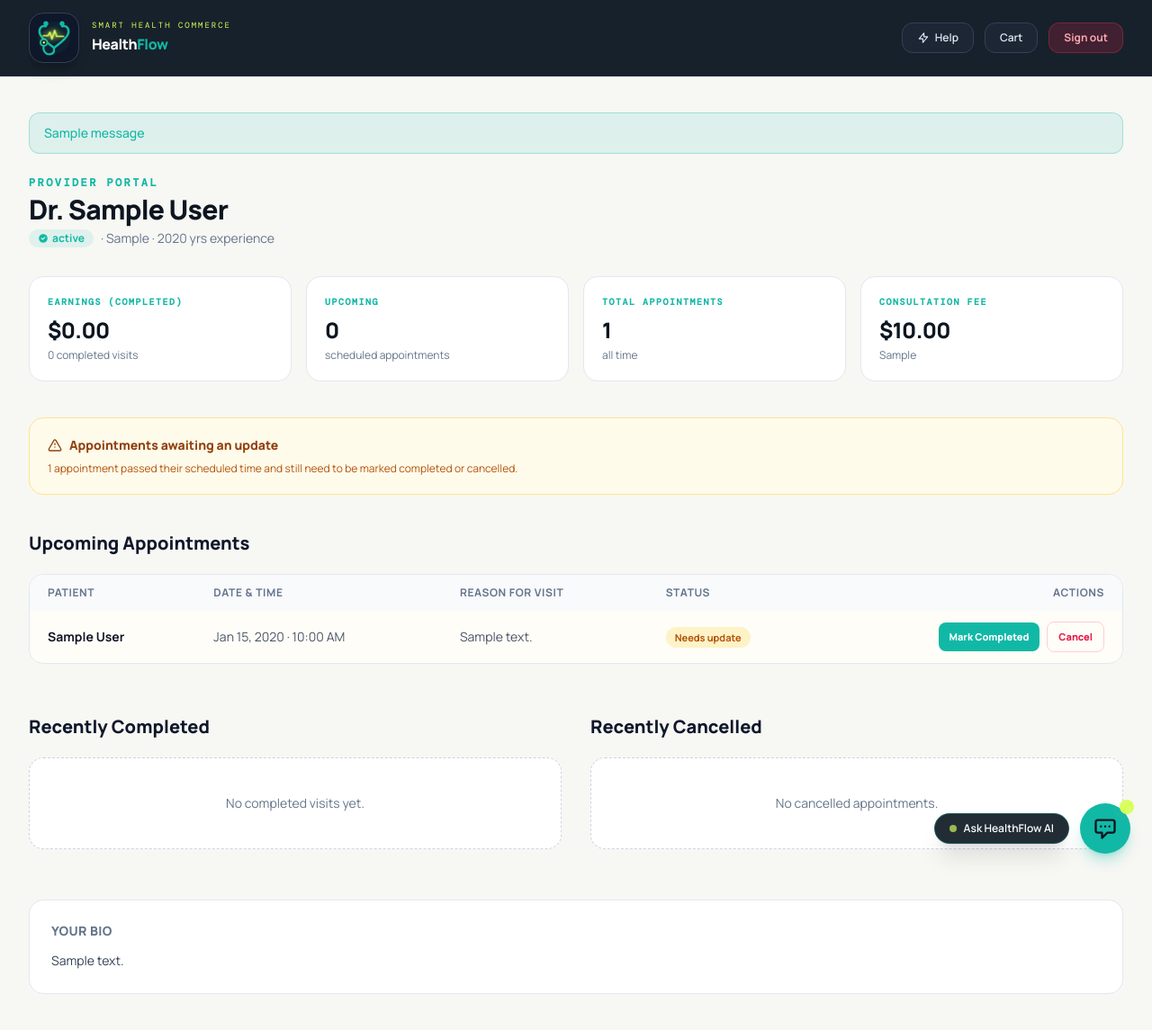
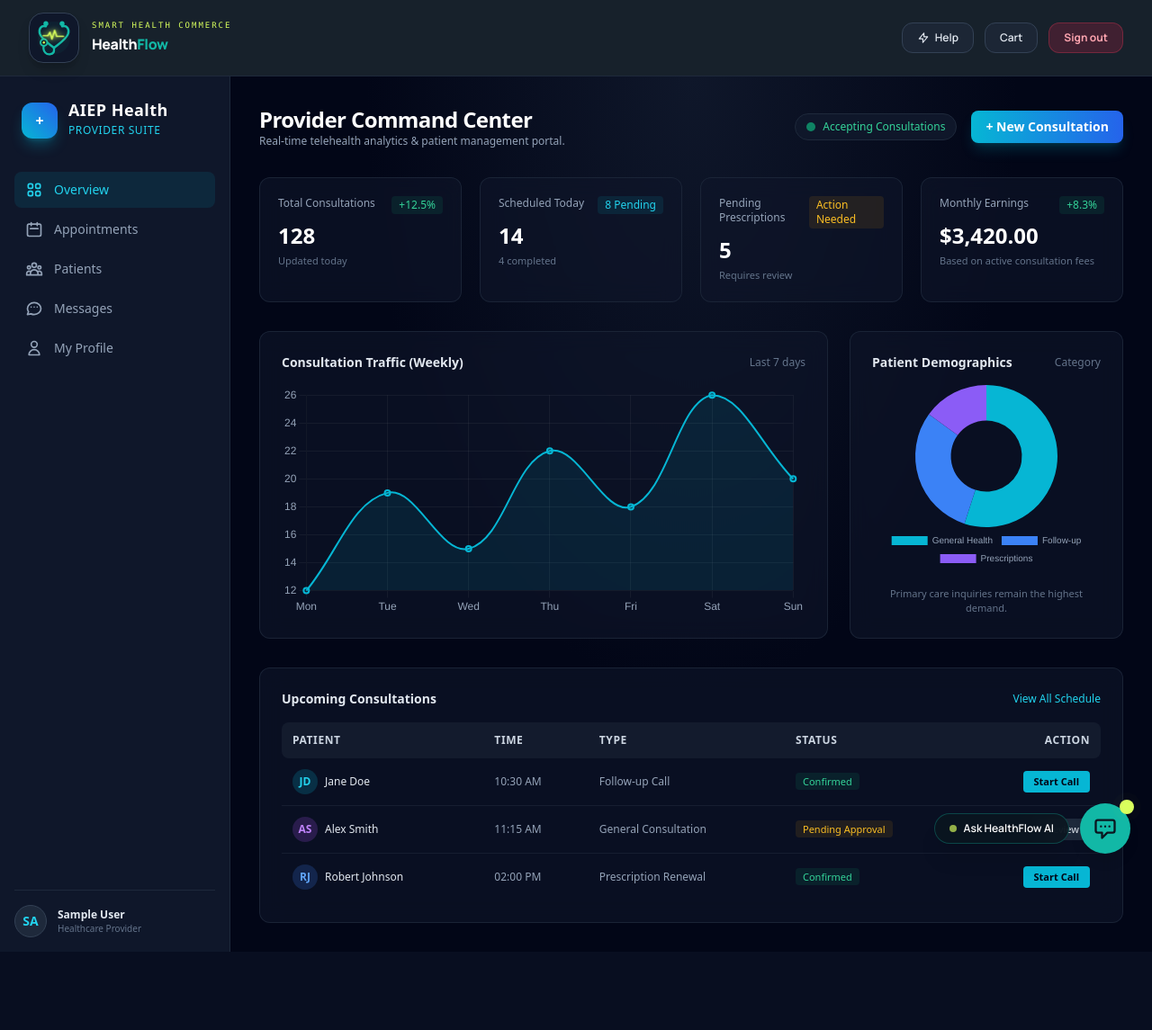
Before and after one commit to Rub-Shefa/AIEP, a Django app: page /provider-dashboard/ in a window 1280 px wide. Shown: the whole page at 90% size. After the commit the page ends 1058 px from the top, so only its background shows below. Run offline with Django 5.2, Linux system fonts and the light colour scheme; a user stored in the database is signed in; tables that the repository leaves empty hold one stand-in row (values such as "Sample post"); one stand-in notice (Sample message) is shown; some libraries are stand-ins or nearby versions.

Commit message:
Update provider_dashboard.html

```diff
--- a/accounts/templates/accounts/provider_dashboard.html
+++ b/accounts/templates/accounts/provider_dashboard.html
@@ -1,209 +1,263 @@
-{% extends "accounts/base.html" %}
+{% extends 'accounts/base.html' %}
 
-{% block title %}Provider Portal · HealthFlow{% endblock %}
+{% block title %}Healthcare Provider Portal{% endblock %}
 
 {% block content %}
-<main class="mx-auto max-w-7xl px-5 py-10 sm:px-8">
+<!-- Include Tailwind CSS & Chart.js -->
+<script src="https://cdn.tailwindcss.com"></script>
+<script src="https://cdn.jsdelivr.net/npm/chart.js"></script>
 
-  {% if messages %}
-    <div class="mb-6 space-y-2">
-      {% for message in messages %}
-        <div class="rounded-xl border px-4 py-3 text-sm font-medium
-          {% if message.tags == 'error' %} border-rose-200 bg-rose-50 text-rose-700
-          {% elif message.tags == 'success' %} border-teal/30 bg-teal/10 text-teal
-          {% elif message.tags == 'warning' %} border-amber-200 bg-amber-50 text-amber-700
-          {% else %} border-slate-200 bg-slate-50 text-slate-600 {% endif %}">
-          {{ message }}
+<div class="flex h-screen bg-slate-950 text-slate-100 font-sans overflow-hidden">
+
+  <!-- SIDEBAR NAVIGATION -->
+  <aside class="w-64 bg-slate-900 border-r border-slate-800 flex flex-col justify-between p-4 shrink-0">
+    <div>
+      <!-- Brand Logo -->
+      <div class="flex items-center gap-3 px-2 py-3 mb-6">
+        <div class="w-10 h-10 rounded-xl bg-gradient-to-tr from-cyan-500 to-blue-600 flex items-center justify-center font-bold text-white shadow-lg shadow-cyan-500/30">
+          +
         </div>
-      {% endfor %}
-    </div>
-  {% endif %}
-
-  <!-- Header -->
-  <div class="mb-8 flex flex-wrap items-center justify-between gap-4">
         <div>
-      <p class="font-mono text-xs font-semibold uppercase tracking-[0.2em] text-teal">Provider Portal</p>
-      <h1 class="mt-1 text-3xl font-extrabold tracking-tight text-ink">
-        Dr. {{ user.get_full_name|default:user.username }}
-      </h1>
-      <p class="mt-1 flex items-center gap-2 text-sm text-slate-500">
-        <span class="inline-flex items-center gap-1 rounded-full bg-teal/10 px-2.5 py-0.5 text-xs font-bold text-teal">
-          <svg class="h-3 w-3" fill="currentColor" viewBox="0 0 20 20"><path fill-rule="evenodd" d="M10 18a8 8 0 100-16 8 8 0 000 16zm3.707-9.293a1 1 0 00-1.414-1.414L9 10.586 7.707 9.293a1 1 0 00-1.414 1.414l2 2a1 1 0 001.414 0l4-4z" clip-rule="evenodd"/></svg>
-          {{ provider_profile.credential_status }}
-        </span>
-        · {{ provider_profile.specialty }} · {{ provider_profile.experience_years }} yr{{ provider_profile.experience_years|pluralize }} experience
-      </p>
+          <h2 class="font-bold text-lg leading-none text-white tracking-wide">AIEP Health</h2>
+          <span class="text-xs text-cyan-400 font-medium tracking-wider uppercase">Provider Suite</span>
         </div>
       </div>
 
-  <!-- Top-line stats -->
-  <div class="mb-10 grid grid-cols-2 gap-4 md:grid-cols-4">
-    <div class="rounded-2xl border border-slate-200 bg-white p-5">
-      <p class="font-mono text-[10px] font-bold uppercase tracking-[0.15em] text-teal">Earnings (Completed)</p>
-      <p class="mt-2 text-2xl font-extrabold tracking-tight text-ink">${{ total_earnings|floatformat:2 }}</p>
-      <p class="mt-1 text-xs text-slate-500">{{ completed_count }} completed visit{{ completed_count|pluralize }}</p>
+      <!-- Navigation Links -->
+      <nav class="space-y-1">
+        <a href="{% url 'provider_dashboard' %}" class="flex items-center gap-3 px-3 py-2.5 rounded-lg bg-cyan-500/10 text-cyan-400 font-medium text-sm transition">
+          <svg class="w-5 h-5" fill="none" stroke="currentColor" viewBox="0 0 24 24"><path stroke-linecap="round" stroke-linejoin="round" stroke-width="2" d="M4 6a2 2 0 012-2h2a2 2 0 012 2v2a2 2 0 01-2 2H6a2 2 0 01-2-2V6zM14 6a2 2 0 012-2h2a2 2 0 012 2v2a2 2 0 01-2 2h-2a2 2 0 01-2-2V6zM4 16a2 2 0 012-2h2a2 2 0 012 2v2a2 2 0 01-2 2H6a2 2 0 01-2-2v-2zM14 16a2 2 0 012-2h2a2 2 0 012 2v2a2 2 0 01-2 2h-2a2 2 0 01-2-2v-2z"/></svg>
+          Overview
+        </a>
+        <a href="#appointments" class="flex items-center gap-3 px-3 py-2.5 rounded-lg text-slate-400 hover:bg-slate-800 hover:text-slate-200 text-sm transition">
+          <svg class="w-5 h-5" fill="none" stroke="currentColor" viewBox="0 0 24 24"><path stroke-linecap="round" stroke-linejoin="round" stroke-width="2" d="M8 7V3m8 4V3m-9 8h10M5 21h14a2 2 0 002-2V7a2 2 0 00-2-2H5a2 2 0 00-2 2v12a2 2 0 002 2z"/></svg>
+          Appointments
+        </a>
+        <a href="#patients" class="flex items-center gap-3 px-3 py-2.5 rounded-lg text-slate-400 hover:bg-slate-800 hover:text-slate-200 text-sm transition">
+          <svg class="w-5 h-5" fill="none" stroke="currentColor" viewBox="0 0 24 24"><path stroke-linecap="round" stroke-linejoin="round" stroke-width="2" d="M17 20h5v-2a3 3 0 00-5.356-1.857M17 20H7m10 0v-2c0-.656-.126-1.283-.356-1.857M7 20H2v-2a3 3 0 015.356-1.857M7 20v-2c0-.656.126-1.283.356-1.857m0 0a5.002 5.002 0 019.288 0M15 7a3 3 0 11-6 0 3 3 0 016 0zm6 3a2 2 0 11-4 0 2 2 0 014 0zM7 10a2 2 0 11-4 0 2 2 0 014 0z"/></svg>
+          Patients
+        </a>
+        <a href="#messages" class="flex items-center gap-3 px-3 py-2.5 rounded-lg text-slate-400 hover:bg-slate-800 hover:text-slate-200 text-sm transition">
+          <svg class="w-5 h-5" fill="none" stroke="currentColor" viewBox="0 0 24 24"><path stroke-linecap="round" stroke-linejoin="round" stroke-width="2" d="M8 10h.01M12 10h.01M16 10h.01M21 12c0 4.418-4.03 8-9 8a9.863 9.863 0 01-4.255-.949L3 20l1.395-3.72C3.512 15.042 3 13.574 3 12c0-4.418 4.03-8 9-8s9 3.582 9 8z"/></svg>
+          Messages
+        </a>
+        <a href="#profile" class="flex items-center gap-3 px-3 py-2.5 rounded-lg text-slate-400 hover:bg-slate-800 hover:text-slate-200 text-sm transition">
+          <svg class="w-5 h-5" fill="none" stroke="currentColor" viewBox="0 0 24 24"><path stroke-linecap="round" stroke-linejoin="round" stroke-width="2" d="M16 7a4 4 0 11-8 0 4 4 0 018 0zM12 14a7 7 0 00-7 7h14a7 7 0 00-7-7z"/></svg>
+          My Profile
+        </a>
+      </nav>
     </div>
-    <div class="rounded-2xl border border-slate-200 bg-white p-5">
-      <p class="font-mono text-[10px] font-bold uppercase tracking-[0.15em] text-teal">Upcoming</p>
-      <p class="mt-2 text-2xl font-extrabold tracking-tight text-ink">{{ upcoming_count }}</p>
-      <p class="mt-1 text-xs text-slate-500">scheduled appointment{{ upcoming_count|pluralize }}</p>
+
+    <!-- Provider Profile Footer Info -->
+    <div class="border-t border-slate-800 pt-4 flex items-center justify-between">
+      <div class="flex items-center gap-3 overflow-hidden">
+        <div class="w-9 h-9 rounded-full bg-slate-800 border border-slate-700 flex items-center justify-center font-semibold text-sm text-cyan-400 shrink-0">
+          {{ user.username|slice:":2"|upper }}
         </div>
-    <div class="rounded-2xl border border-slate-200 bg-white p-5">
-      <p class="font-mono text-[10px] font-bold uppercase tracking-[0.15em] text-teal">Total Appointments</p>
-      <p class="mt-2 text-2xl font-extrabold tracking-tight text-ink">{{ total_appointments }}</p>
-      <p class="mt-1 text-xs text-slate-500">all time</p>
+        <div class="truncate">
+          <p class="text-xs font-semibold text-slate-200 truncate">{{ user.get_full_name|default:user.username }}</p>
+          <p class="text-[10px] text-slate-500">Healthcare Provider</p>
         </div>
-    <div class="rounded-2xl border border-slate-200 bg-white p-5">
-      <p class="font-mono text-[10px] font-bold uppercase tracking-[0.15em] text-teal">Consultation Fee</p>
-      <p class="mt-2 text-2xl font-extrabold tracking-tight text-ink">${{ provider_profile.consultation_fee }}</p>
-      <p class="mt-1 text-xs text-slate-500">{{ provider_profile.consultation_type }}</p>
+      </div>
+    </div>
+  </aside>
+
+  <!-- MAIN DASHBOARD CONTENT AREA -->
+  <main class="flex-1 overflow-y-auto p-8 bg-[radial-gradient(ellipse_at_top,_var(--tw-gradient-stops))] from-slate-900 via-slate-950 to-slate-950">
+
+    <!-- HEADER BAR -->
+    <header class="flex flex-col md:flex-row justify-between md:items-center gap-4 mb-8">
+      <div>
+        <h1 class="text-2xl font-bold text-white tracking-tight">Provider Command Center</h1>
+        <p class="text-xs text-slate-400">Real-time telehealth analytics & patient management portal.</p>
+      </div>
+
+      <div class="flex items-center gap-4">
+        <!-- Status Indicator -->
+        <div class="flex items-center gap-2 bg-slate-900 border border-slate-800 px-3 py-1.5 rounded-full">
+          <span class="w-2.5 h-2.5 rounded-full bg-emerald-500 animate-pulse"></span>
+          <span class="text-xs text-emerald-400 font-medium">Accepting Consultations</span>
+        </div>
+        <button class="bg-gradient-to-r from-cyan-500 to-blue-600 hover:from-cyan-400 hover:to-blue-500 text-white font-semibold px-4 py-2 rounded-lg text-sm transition shadow-lg shadow-cyan-500/20">
+          + New Consultation
+        </button>
+      </div>
+    </header>
+
+    <!-- METRIC SUMMARY CARDS -->
+    <div class="grid grid-cols-1 md:grid-cols-4 gap-5 mb-8">
+      <div class="bg-slate-900/60 border border-slate-800/80 rounded-xl p-5 backdrop-blur-md">
+        <div class="flex justify-between items-start mb-2">
+          <span class="text-xs font-medium text-slate-400">Total Consultations</span>
+          <span class="text-xs text-emerald-400 bg-emerald-500/10 px-2 py-0.5 rounded font-medium">+12.5%</span>
+        </div>
+        <h3 class="text-2xl font-bold text-white mb-1">128</h3>
+        <p class="text-[11px] text-slate-500">Updated today</p>
+      </div>
+
+      <div class="bg-slate-900/60 border border-slate-800/80 rounded-xl p-5 backdrop-blur-md">
+        <div class="flex justify-between items-start mb-2">
+          <span class="text-xs font-medium text-slate-400">Scheduled Today</span>
+          <span class="text-xs text-cyan-400 bg-cyan-500/10 px-2 py-0.5 rounded font-medium">8 Pending</span>
+        </div>
+        <h3 class="text-2xl font-bold text-white mb-1">14</h3>
+        <p class="text-[11px] text-slate-500">4 completed</p>
+      </div>
+
+      <div class="bg-slate-900/60 border border-slate-800/80 rounded-xl p-5 backdrop-blur-md">
+        <div class="flex justify-between items-start mb-2">
+          <span class="text-xs font-medium text-slate-400">Pending Prescriptions</span>
+          <span class="text-xs text-amber-400 bg-amber-500/10 px-2 py-0.5 rounded font-medium">Action Needed</span>
+        </div>
+        <h3 class="text-2xl font-bold text-white mb-1">5</h3>
+        <p class="text-[11px] text-slate-500">Requires review</p>
+      </div>
+
+      <div class="bg-slate-900/60 border border-slate-800/80 rounded-xl p-5 backdrop-blur-md">
+        <div class="flex justify-between items-start mb-2">
+          <span class="text-xs font-medium text-slate-400">Monthly Earnings</span>
+          <span class="text-xs text-emerald-400 bg-emerald-500/10 px-2 py-0.5 rounded font-medium">+8.3%</span>
+        </div>
+        <h3 class="text-2xl font-bold text-white mb-1">$3,420.00</h3>
+        <p class="text-[11px] text-slate-500">Based on active consultation fees</p>
       </div>
     </div>
 
-  <!-- Past-due alert -->
-  {% if past_due_appointments %}
-    <div class="mb-10 rounded-2xl border border-amber-200 bg-amber-50 p-5">
-      <p class="mb-2 flex items-center gap-2 text-sm font-extrabold text-amber-800">
-        <svg class="h-4 w-4" fill="none" stroke="currentColor" viewBox="0 0 24 24"><path stroke-linecap="round" stroke-linejoin="round" stroke-width="2" d="M12 9v2m0 4h.01M10.29 3.86l-8.18 14.18A2 2 0 003.82 21h16.36a2 2 0 001.71-3l-8.18-14.14a2 2 0 00-3.42 0z"/></svg>
-        Appointments awaiting an update
-      </p>
-      <p class="text-xs text-amber-700">
-        {{ past_due_appointments|length }} appointment{{ past_due_appointments|pluralize }} passed their scheduled time and still need to be marked completed or cancelled.
-      </p>
+    <!-- GRAPH SECTION -->
+    <div class="grid grid-cols-1 lg:grid-cols-3 gap-6 mb-8">
+      <!-- Area Line Chart -->
+      <div class="lg:col-span-2 bg-slate-900/60 border border-slate-800/80 rounded-xl p-6 backdrop-blur-md">
+        <div class="flex justify-between items-center mb-4">
+          <h3 class="font-semibold text-slate-200 text-sm">Consultation Traffic (Weekly)</h3>
+          <span class="text-xs text-slate-500">Last 7 days</span>
         </div>
-  {% endif %}
+        <div class="h-64">
+          <canvas id="trafficChart"></canvas>
+        </div>
+      </div>
 
-  <!-- Upcoming Appointments -->
-  <section class="mb-14">
-    <h2 class="mb-5 text-xl font-extrabold text-slate-900">Upcoming Appointments</h2>
+      <!-- Donut Chart -->
+      <div class="bg-slate-900/60 border border-slate-800/80 rounded-xl p-6 backdrop-blur-md flex flex-col justify-between">
+        <div class="flex justify-between items-center mb-2">
+          <h3 class="font-semibold text-slate-200 text-sm">Patient Demographics</h3>
+          <span class="text-xs text-slate-500">Category</span>
+        </div>
+        <div class="h-52 relative flex items-center justify-center">
+          <canvas id="categoryChart"></canvas>
+        </div>
+        <p class="text-[11px] text-slate-500 text-center mt-2">Primary care inquiries remain the highest demand.</p>
+      </div>
+    </div>
 
-    {% if upcoming_appointments or past_due_appointments %}
-      <div class="overflow-x-auto rounded-2xl border border-slate-200 bg-white">
-        <table class="w-full text-left text-sm">
-          <thead class="bg-slate-50 text-xs uppercase tracking-wider text-slate-500">
+    <!-- SCHEDULED APPOINTMENTS TABLE -->
+    <div class="bg-slate-900/60 border border-slate-800/80 rounded-xl p-6 backdrop-blur-md">
+      <div class="flex justify-between items-center mb-4">
+        <h3 class="font-semibold text-slate-200 text-sm">Upcoming Consultations</h3>
+        <a href="#" class="text-xs text-cyan-400 hover:underline">View All Schedule</a>
+      </div>
+
+      <div class="overflow-x-auto">
+        <table class="w-full text-left text-xs text-slate-400">
+          <thead class="bg-slate-800/50 text-slate-300 font-semibold uppercase tracking-wider">
             <tr>
-              <th class="px-5 py-3 font-bold">Patient</th>
-              <th class="px-5 py-3 font-bold">Date &amp; Time</th>
-              <th class="px-5 py-3 font-bold">Reason for Visit</th>
-              <th class="px-5 py-3 font-bold">Status</th>
-              <th class="px-5 py-3 font-bold text-right">Actions</th>
+              <th class="p-3 rounded-l-lg">Patient</th>
+              <th class="p-3">Time</th>
+              <th class="p-3">Type</th>
+              <th class="p-3">Status</th>
+              <th class="p-3 text-right rounded-r-lg">Action</th>
             </tr>
           </thead>
-          <tbody class="divide-y divide-slate-100">
-            {% for appointment in past_due_appointments %}
-              <tr class="bg-amber-50/40 hover:bg-amber-50">
-                <td class="px-5 py-3 font-bold text-slate-900">{{ appointment.customer.user.get_full_name|default:appointment.customer.user.username }}</td>
-                <td class="px-5 py-3 text-slate-600">{{ appointment.appointment_date|date:"M j, Y · g:i A" }}</td>
-                <td class="px-5 py-3 text-slate-600">{{ appointment.reason_for_visit|default:"—"|truncatechars:40 }}</td>
-                <td class="px-5 py-3">
-                  <span class="rounded-full bg-amber-100 px-2.5 py-1 text-[11px] font-bold text-amber-700">Needs update</span>
+          <tbody class="divide-y divide-slate-800/60">
+            <tr>
+              <td class="p-3 font-medium text-slate-200 flex items-center gap-2">
+                <div class="w-7 h-7 rounded-full bg-cyan-500/20 text-cyan-400 flex items-center justify-center font-bold">JD</div>
+                Jane Doe
               </td>
-                <td class="px-5 py-3">
-                  <div class="flex items-center justify-end gap-2">
-                    <form method="post">
-                      {% csrf_token %}
-                      <input type="hidden" name="appointment_id" value="{{ appointment.id }}">
-                      <input type="hidden" name="status" value="Completed">
-                      <button type="submit" class="rounded-lg bg-teal px-3 py-1.5 text-[11px] font-extrabold text-white hover:bg-ink">Mark Completed</button>
-                    </form>
-                    <form method="post">
-                      {% csrf_token %}
-                      <input type="hidden" name="appointment_id" value="{{ appointment.id }}">
-                      <input type="hidden" name="status" value="Cancelled">
-                      <button type="submit" class="rounded-lg border border-rose-200 px-3 py-1.5 text-[11px] font-extrabold text-rose-600 hover:bg-rose-50">Cancel</button>
-                    </form>
-                  </div>
+              <td class="p-3">10:30 AM</td>
+              <td class="p-3">Follow-up Call</td>
+              <td class="p-3"><span class="bg-emerald-500/10 text-emerald-400 px-2 py-0.5 rounded text-[11px]">Confirmed</span></td>
+              <td class="p-3 text-right">
+                <button class="bg-cyan-500 hover:bg-cyan-400 text-slate-950 font-bold px-3 py-1 rounded text-[11px] transition">Start Call</button>
               </td>
             </tr>
-            {% endfor %}
-            {% for appointment in upcoming_appointments %}
-              <tr class="hover:bg-slate-50/60">
-                <td class="px-5 py-3 font-bold text-slate-900">{{ appointment.customer.user.get_full_name|default:appointment.customer.user.username }}</td>
-                <td class="px-5 py-3 text-slate-600">{{ appointment.appointment_date|date:"M j, Y · g:i A" }}</td>
-                <td class="px-5 py-3 text-slate-600">{{ appointment.reason_for_visit|default:"—"|truncatechars:40 }}</td>
-                <td class="px-5 py-3">
-                  <span class="rounded-full bg-teal/10 px-2.5 py-1 text-[11px] font-bold text-teal">Scheduled</span>
+            <tr>
+              <td class="p-3 font-medium text-slate-200 flex items-center gap-2">
+                <div class="w-7 h-7 rounded-full bg-purple-500/20 text-purple-400 flex items-center justify-center font-bold">AS</div>
+                Alex Smith
               </td>
-                <td class="px-5 py-3">
-                  <div class="flex items-center justify-end gap-2">
-                    <form method="post">
-                      {% csrf_token %}
-                      <input type="hidden" name="appointment_id" value="{{ appointment.id }}">
-                      <input type="hidden" name="status" value="Completed">
-                      <button type="submit" class="rounded-lg bg-teal px-3 py-1.5 text-[11px] font-extrabold text-white hover:bg-ink">Mark Completed</button>
-                    </form>
-                    <form method="post">
-                      {% csrf_token %}
-                      <input type="hidden" name="appointment_id" value="{{ appointment.id }}">
-                      <input type="hidden" name="status" value="Cancelled">
-                      <button type="submit" class="rounded-lg border border-rose-200 px-3 py-1.5 text-[11px] font-extrabold text-rose-600 hover:bg-rose-50">Cancel</button>
-                    </form>
-                  </div>
+              <td class="p-3">11:15 AM</td>
+              <td class="p-3">General Consultation</td>
+              <td class="p-3"><span class="bg-amber-500/10 text-amber-400 px-2 py-0.5 rounded text-[11px]">Pending Approval</span></td>
+              <td class="p-3 text-right">
+                <button class="bg-slate-800 hover:bg-slate-700 text-slate-200 px-3 py-1 rounded text-[11px] transition">Review</button>
               </td>
             </tr>
-            {% endfor %}
+            <tr>
+              <td class="p-3 font-medium text-slate-200 flex items-center gap-2">
+                <div class="w-7 h-7 rounded-full bg-blue-500/20 text-blue-400 flex items-center justify-center font-bold">RJ</div>
+                Robert Johnson
+              </td>
+              <td class="p-3">02:00 PM</td>
+              <td class="p-3">Prescription Renewal</td>
+              <td class="p-3"><span class="bg-emerald-500/10 text-emerald-400 px-2 py-0.5 rounded text-[11px]">Confirmed</span></td>
+              <td class="p-3 text-right">
+                <button class="bg-cyan-500 hover:bg-cyan-400 text-slate-950 font-bold px-3 py-1 rounded text-[11px] transition">Start Call</button>
+              </td>
+            </tr>
           </tbody>
         </table>
       </div>
-    {% else %}
-      <div class="rounded-2xl border border-dashed border-slate-300 bg-white py-16 text-center">
-        <p class="text-sm text-slate-500">No upcoming appointments. Once patients book with you, they'll show up here.</p>
-      </div>
-    {% endif %}
-  </section>
-
-  <!-- Completed & Cancelled -->
-  <div class="grid grid-cols-1 gap-8 lg:grid-cols-2">
-    <section>
-      <h2 class="mb-5 text-xl font-extrabold text-slate-900">Recently Completed</h2>
-      {% if completed_appointments %}
-        <div class="space-y-3">
-          {% for appointment in completed_appointments %}
-            <div class="rounded-2xl border border-slate-200 bg-white p-4">
-              <div class="flex items-center justify-between">
-                <p class="font-bold text-slate-900">{{ appointment.customer.user.get_full_name|default:appointment.customer.user.username }}</p>
-                <span class="rounded-full bg-teal/10 px-2.5 py-1 text-[11px] font-bold text-teal">Completed</span>
-              </div>
-              <p class="mt-1 text-xs text-slate-500">{{ appointment.appointment_date|date:"M j, Y · g:i A" }}</p>
-            </div>
-          {% endfor %}
-        </div>
-      {% else %}
-        <div class="rounded-2xl border border-dashed border-slate-300 bg-white py-10 text-center">
-          <p class="text-sm text-slate-500">No completed visits yet.</p>
-        </div>
-      {% endif %}
-    </section>
-
-    <section>
-      <h2 class="mb-5 text-xl font-extrabold text-slate-900">Recently Cancelled</h2>
-      {% if cancelled_appointments %}
-        <div class="space-y-3">
-          {% for appointment in cancelled_appointments %}
-            <div class="rounded-2xl border border-slate-200 bg-white p-4">
-              <div class="flex items-center justify-between">
-                <p class="font-bold text-slate-900">{{ appointment.customer.user.get_full_name|default:appointment.customer.user.username }}</p>
-                <span class="rounded-full bg-rose-100 px-2.5 py-1 text-[11px] font-bold text-rose-700">Cancelled</span>
-              </div>
-              <p class="mt-1 text-xs text-slate-500">{{ appointment.appointment_date|date:"M j, Y · g:i A" }}</p>
-            </div>
-          {% endfor %}
-        </div>
-      {% else %}
-        <div class="rounded-2xl border border-dashed border-slate-300 bg-white py-10 text-center">
-          <p class="text-sm text-slate-500">No cancelled appointments.</p>
-        </div>
-      {% endif %}
-    </section>
     </div>
 
-  <!-- Provider bio -->
-  {% if provider_profile.bio %}
-    <section class="mt-14 rounded-2xl border border-slate-200 bg-white p-6">
-      <h2 class="mb-3 text-sm font-extrabold uppercase tracking-wide text-slate-500">Your Bio</h2>
-      <p class="text-sm leading-relaxed text-slate-700">{{ provider_profile.bio }}</p>
-    </section>
-  {% endif %}
+  </main>
+</div>
 
-</main>
+<!-- Chart Initialization Script -->
+<script>
+  // Traffic Line Chart
+  const ctxTraffic = document.getElementById('trafficChart').getContext('2d');
+  new Chart(ctxTraffic, {
+    type: 'line',
+    data: {
+      labels: ['Mon', 'Tue', 'Wed', 'Thu', 'Fri', 'Sat', 'Sun'],
+      datasets: [{
+        label: 'Consultations',
+        data: [12, 19, 15, 22, 18, 26, 20],
+        borderColor: '#06b6d4',
+        backgroundColor: 'rgba(6, 182, 212, 0.1)',
+        fill: true,
+        tension: 0.4,
+        borderWidth: 2
+      }]
+    },
+    options: {
+      responsive: true,
+      maintainAspectRatio: false,
+      plugins: { legend: { display: false } },
+      scales: {
+        x: { grid: { color: 'rgba(255,255,255,0.05)' }, ticks: { color: '#94a3b8' } },
+        y: { grid: { color: 'rgba(255,255,255,0.05)' }, ticks: { color: '#94a3b8' } }
+      }
+    }
+  });
+
+  // Category Donut Chart
+  const ctxCategory = document.getElementById('categoryChart').getContext('2d');
+  new Chart(ctxCategory, {
+    type: 'doughnut',
+    data: {
+      labels: ['General Health', 'Follow-up', 'Prescriptions'],
+      datasets: [{
+        data: [55, 30, 15],
+        backgroundColor: ['#06b6d4', '#3b82f6', '#8b5cf6'],
+        borderWidth: 0
+      }]
+    },
+    options: {
+      responsive: true,
+      maintainAspectRatio: false,
+      plugins: { legend: { position: 'bottom', labels: { color: '#94a3b8', font: { size: 10 } } } }
+    }
+  });
+</script>
 {% endblock %}
```
Lines whose indentation alone changed are shown as unchanged.
